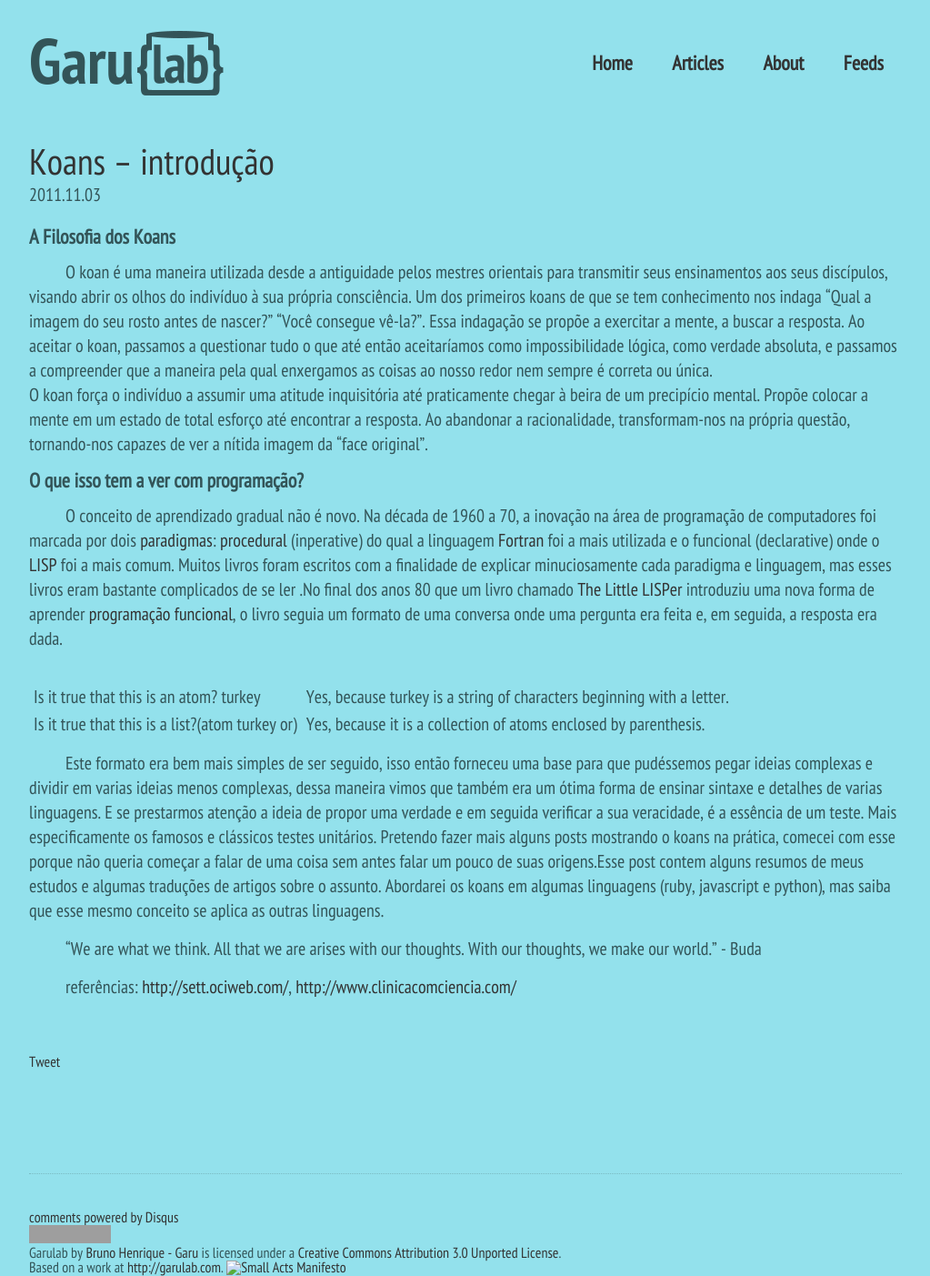
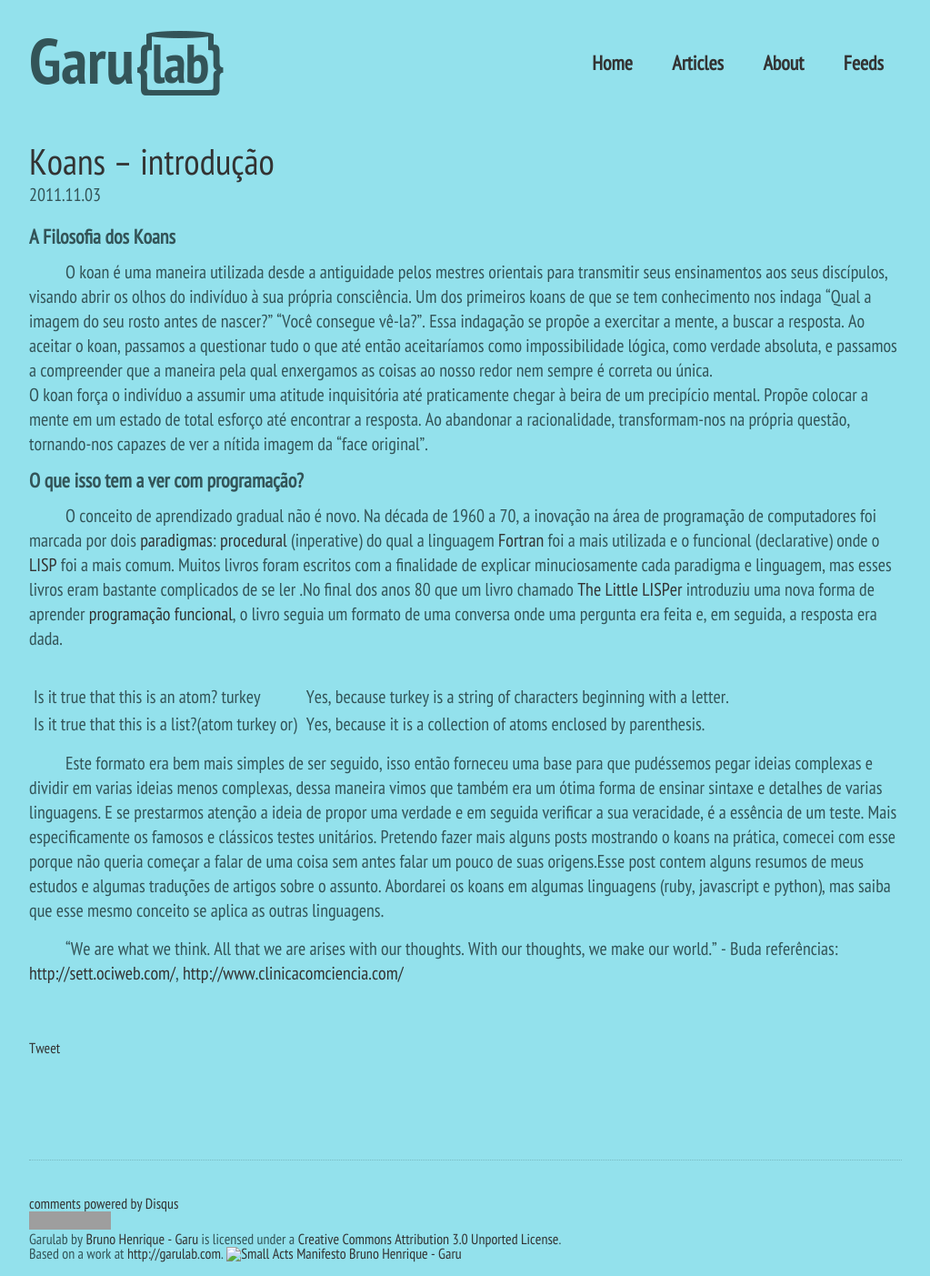
Before and after one commit to hudsonmarinho/brunohenrique.github.io, a Jekyll site: the page built from _posts/2011-11-03-koans-introducao.markdown, in a window 1280 px wide. Shown: the whole page at 91% size, without its empty margins (128-1151 px from the left). Built offline with Jekyll 4.4.1, drawn with Linux system fonts in a browser that asks for light colours; nearby versions of some CDN libraries; Markdown is read by kramdown in place of the engine named in the settings; comment, search, counter and statistics services are not loaded; grey boxes are pictures that could not be loaded.

Commit message:
Update: Thu Oct  4 16:52:13 BRT 2012

```diff
--- a/_layouts/default.html
+++ b/_layouts/default.html
@@ -43,6 +43,7 @@
             </section>
             <a rel="license" href="http://creativecommons.org/licenses/by/3.0/deed.en_US"><img alt="Creative Commons License" style="border-width:0" src="http://i.creativecommons.org/l/by/3.0/88x31.png" /></a><br /><span xmlns:dct="http://purl.org/dc/terms/" property="dct:title">Garulab</span> by <a xmlns:cc="http://creativecommons.org/ns#" href="http://garulab.com" property="cc:attributionName" rel="cc:attributionURL">Bruno Henrique - Garu</a> is licensed under a <a rel="license" href="http://creativecommons.org/licenses/by/3.0/deed.en_US">Creative Commons Attribution 3.0 Unported License</a>.<br />Based on a work at <a xmlns:dct="http://purl.org/dc/terms/" href="http://garulab.com" rel="dct:source">http://garulab.com</a>.
             <a href="http://smallactsmanifesto.org" title="Small Acts Manifesto"><img src="http://smallactsmanifesto.org/media/images/smallacts-badge-80x15.png" style="border: none;" alt="Small Acts Manifesto" /></a>
+            <a href="https://plus.google.com/112449806333471435384?rel=author">Bruno Henrique - Garu</a>
         </div>
         <script src="//ajax.googleapis.com/ajax/libs/jquery/1.8.0/jquery.min.js"></script>
         <script>window.jQuery || document.write('<script src="../public/javascripts/vendor/jquery-1.8.0.min.js"><\/script>')</script>
--- a/_posts/2011-11-03-koans-introducao.markdown
+++ b/_posts/2011-11-03-koans-introducao.markdown
@@ -24,7 +24,5 @@ Pretendo fazer  mais alguns posts mostrando o koans na prática, comecei com ess
 Abordarei os koans em algumas linguagens (ruby, javascript e python), mas saiba que esse mesmo conceito se aplica as outras linguagens.
 
 >"We are what we think. All that we are arises with our thoughts. With our thoughts, we make our world." - Buda
-
-
 referências: [http://sett.ociweb.com/](http://sett.ociweb.com/), [http://www.clinicacomciencia.com/](http://www.clinicacomciencia.com/)
 <!-- end more -->
```
